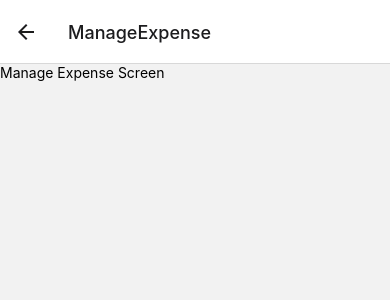
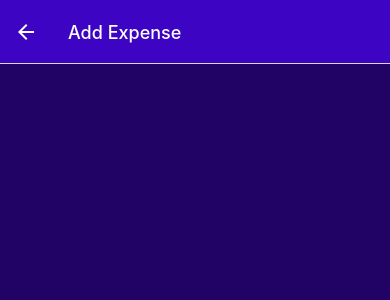
Before and after one commit to vincentochoa3/RNExpenses, a React Native app: screen /ManageExpense in a window 390 px wide. Shown: the top 300 px of the page. Built offline with nearby package versions, Linux system fonts and the light colour scheme.

Commit message:
used route to give ManageExpense expenseId boolean to support different modes for the component

```diff
--- a/App.js
+++ b/App.js
@@ -17,7 +17,7 @@ const BottomTabs = createBottomTabNavigator();
 function ExpensesOverview() {
 	return (
 		<BottomTabs.Navigator
-			screenOptions={{
+			screenOptions={({ navigation }) => ({
 				headerStyle: { backgroundColor: Styles.colors.primary500 },
 				headerTintColor: "white",
 				tabBarStyle: { backgroundColor: Styles.colors.primary500 },
@@ -27,10 +27,12 @@ function ExpensesOverview() {
 						icon="add"
 						size={24}
 						color={tintColor}
-						onPress={() => {}}
+						onPress={() => {
+							navigation.navigate("ManageExpense");
+						}}
 					/>
 				),
-			}}
+			})}
 		>
 			<BottomTabs.Screen
 				name="RecentExpenses"
@@ -63,13 +65,24 @@ export default function App() {
 		<>
 			<StatusBar style="light" />
 			<NavigationContainer>
-				<Stack.Navigator>
+				<Stack.Navigator
+					screenOptions={{
+						headerStyle: { backgroundColor: Styles.colors.primary500 },
+						headerTintColor: "white",
+					}}
+				>
 					<Stack.Screen
 						name="ExpensesOverview"
 						component={ExpensesOverview}
 						options={{ headerShown: false }}
 					/>
-					<Stack.Screen name="ManageExpense" component={ManageExpense} />
+					<Stack.Screen
+						name="ManageExpense"
+						component={ManageExpense}
+						options={{
+							presentation: "modal",
+						}}
+					/>
 				</Stack.Navigator>
 			</NavigationContainer>
 		</>
--- a/components/ExpensesOutput/ExpenseItem.js
+++ b/components/ExpensesOutput/ExpenseItem.js
@@ -1,12 +1,17 @@
 import { View, Text, Pressable, StyleSheet } from "react-native";
+import { useNavigation } from "@react-navigation/native";
 
 import { getFormattedDate } from "../../util/date";
 
 import { Styles } from "../../constants/styles";
 
-export default function ExpenseItem({ description, amount, date }) {
+export default function ExpenseItem({ id, description, amount, date }) {
+	const navigation = useNavigation();
+
 	function expensePressHandler() {
-		console.log("PRESSED");
+		navigation.navigate("ManageExpense", {
+			expenseId: id,
+		});
 	}
 
 	return (
--- a/screens/ManageExpense.js
+++ b/screens/ManageExpense.js
@@ -1,5 +1,49 @@
-import { Text } from "react-native";
+import { useLayoutEffect } from "react";
+import { View, StyleSheet } from "react-native";
 
-export default function ManageExpense() {
-	return <Text>Manage Expense Screen</Text>;
+import IconButton from "../components/UI/IconButton";
+
+import { Styles } from "../constants/styles";
+
+export default function ManageExpense({ route, navigation }) {
+	const editedExpenseId = route.params?.expenseId;
+	const isEditing = !!editedExpenseId;
+
+	useLayoutEffect(() => {
+		navigation.setOptions({
+			title: isEditing ? "Edit Expense" : "Add Expense",
+		});
+	}, [navigation, isEditing]);
+
+	function deleteExpenseHandler() {}
+
+	return (
+		<View style={styles.container}>
+			{isEditing && (
+				<View style={styles.deleteContainer}>
+					<IconButton
+						icon="trash"
+						color={Styles.colors.error500}
+						size={36}
+						onPress={deleteExpenseHandler}
+					/>
+				</View>
+			)}
+		</View>
+	);
 }
+
+const styles = StyleSheet.create({
+	container: {
+		flex: 1,
+		padding: 24,
+		backgroundColor: Styles.colors.primary800,
+	},
+	deleteContainer: {
+		marginTop: 16,
+		padding: 8,
+		borderTopWidth: 2,
+		borderTopColor: Styles.colors.primary200,
+		alignItems: "center",
+	},
+});
```
Also changed, not shown: components/UI/Button.js (added, +23 -0 lines).
